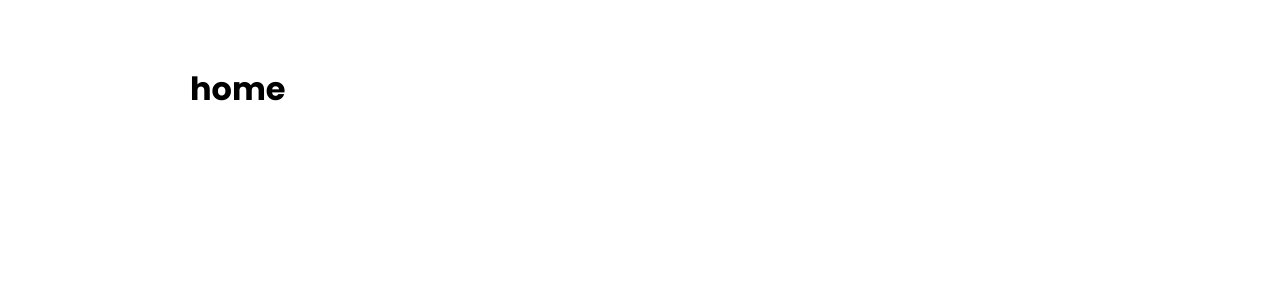
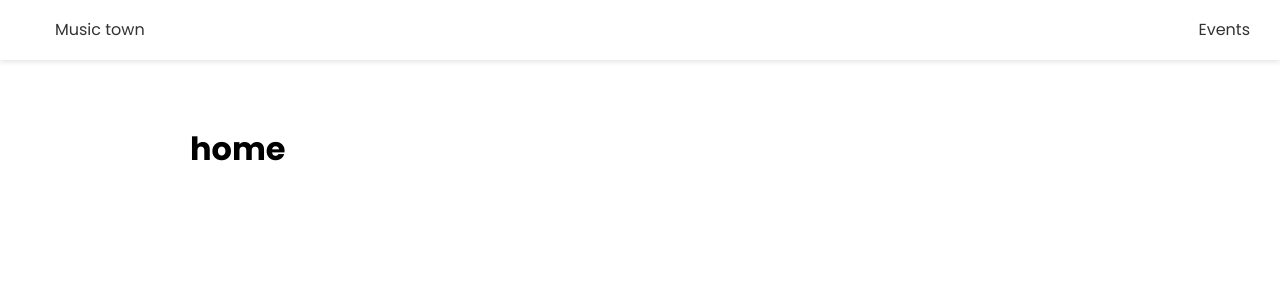
Before and after one commit to parhamhassanzade/music-frontend, a Next.js app: page / in a window 1280 px wide. Shown: the top 300 px of the page. Built offline with nearby package versions, Linux system fonts and the light colour scheme.

Commit message:
add header

```diff
--- /dev/null
+++ b/component/Header.js
@@ -0,0 +1,22 @@
+import Link from "next/link";
+import styles from "../styles/header.module.css";
+export default function Header() {
+  return (
+    <header className={styles.header}>
+      <div>
+        <Link href="/">
+          <a>Music town</a>
+        </Link>
+      </div>
+      <nav>
+        <ul>
+          <li>
+            <Link href="/events">
+              <a>Events</a>
+            </Link>
+          </li>
+        </ul>
+      </nav>
+    </header>
+  );
+}
--- a/component/Layout.js
+++ b/component/Layout.js
@@ -1,5 +1,6 @@
 import Head from "next/head";
-import styles from "../styles/Layout.module.css"
+import Header from "./Header";
+import styles from "../styles/Layout.module.css";
 
 export default function Layout({ title, keywords, description, children }) {
   return (
@@ -9,6 +10,7 @@ export default function Layout({ title, keywords, description, children }) {
         <meta name="description" content={description} />
         <meta name="keywords" content={keywords} />
       </Head>
+      <Header />
       <div className={styles.container}>{children}</div>
     </div>
   );
--- /dev/null
+++ b/styles/header.module.css
@@ -0,0 +1,28 @@
+.header {
+    display: flex;
+    justify-content: space-between;
+    align-items: center;
+    background: #fff;
+    color: #333;
+    height: 60px;
+    padding: 0 30px;
+    box-shadow: 0 2px 5px rgba(0, 0, 0, 0.1);
+}
+.header div {
+  margin: 15px;
+  padding: 10px;
+}
+.header a{
+    color:#333;
+}
+.header a:hover{
+    color:#000;
+    text-decoration: underline rgb(37, 36, 36);
+}
+
+.header ul {
+    display: flex;
+    align-items: center;
+    justify-content: center;
+    list-style: none;
+  }
```
